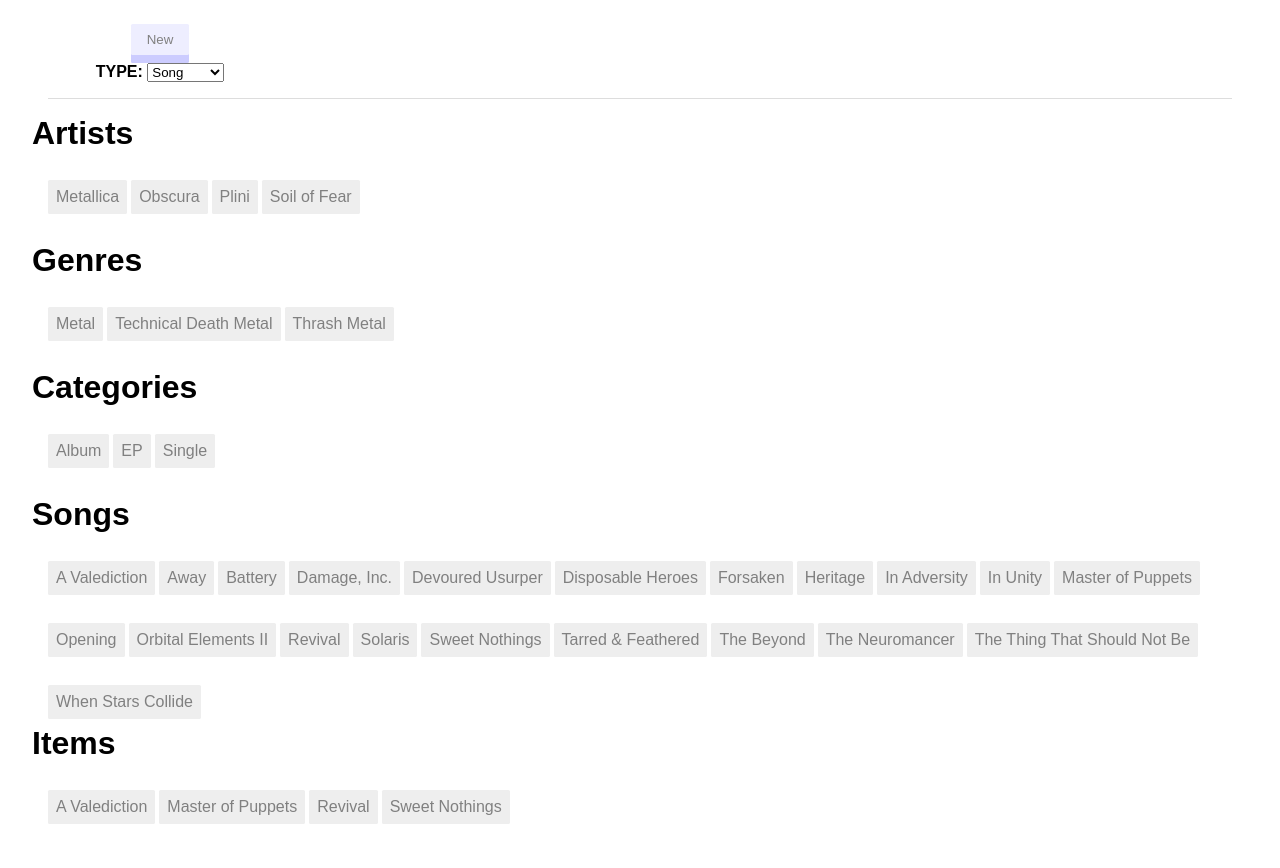
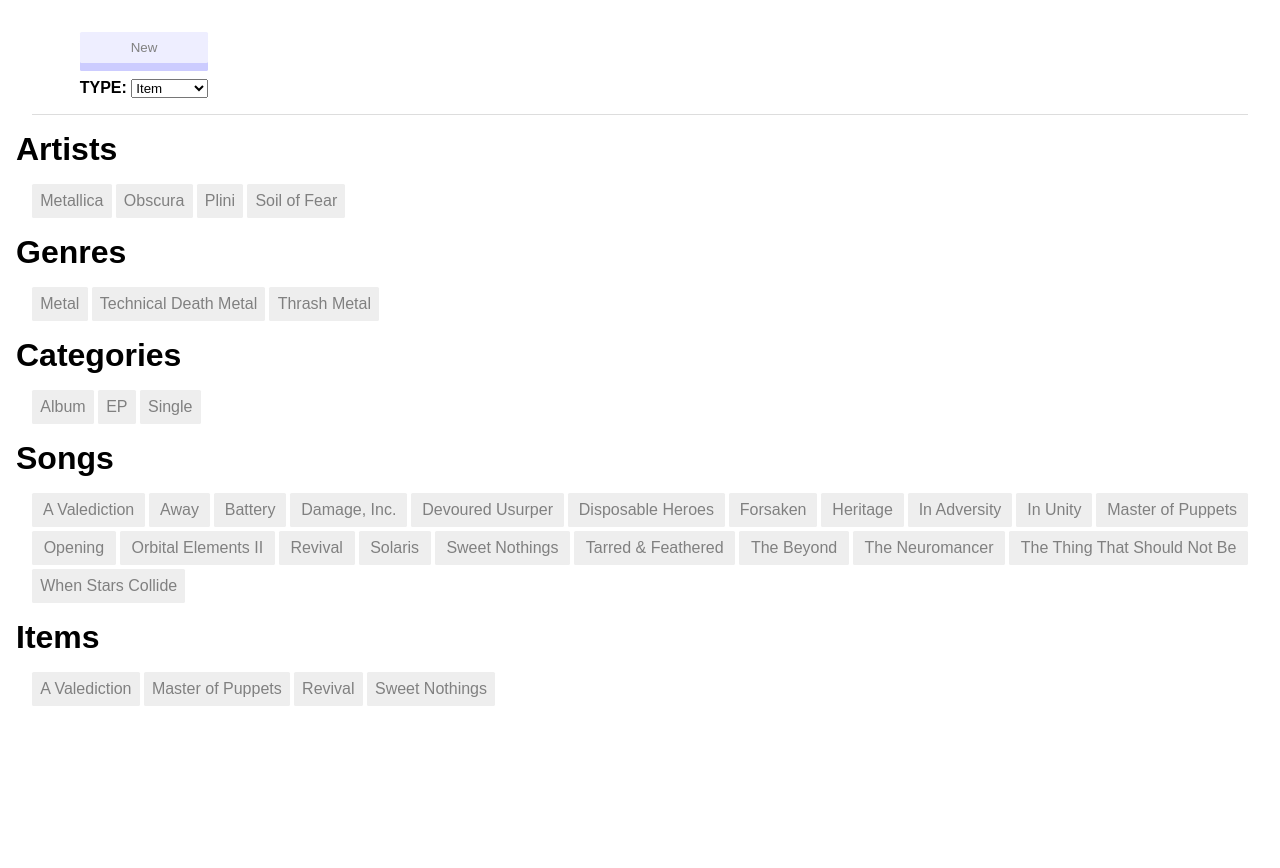
Before and after one commit to spobb/records4sale, a PHP site: page /admin/index.php in a window 1280 px wide. After the commit the page ends 706 px from the top, so only its background shows below. Run offline with PHP 8.4, Linux system fonts and the light colour scheme; data comes from the database, SQL or seed files in the repository.

Commit message:
items layout

```diff
--- a/admin/css/style.css
+++ b/admin/css/style.css
@@ -10,7 +10,6 @@
 	font-family: sans-serif;
 }
 main {
-	margin: 1rem;
 	min-height: 100dvh;
 }
 .wrapper {
@@ -19,10 +18,11 @@ main {
 	margin: 1rem;
 }
 .button {
+	min-width: 8rem;
 	border: none;
 	display: inline-block;
 	padding: 0.5rem 1rem;
-	margin: 0.5rem 1rem;
+	margin: 1rem;
 	text-decoration: none;
 	border-radius: var(--radius);
 	color: gray;
@@ -35,12 +35,11 @@ main {
 	transform: translateY(0.25rem);
 }
 li {
-	margin: 0.75rem 0;
-	width: fit-content;
 	border: none;
-	padding: 0.5rem;
 	border-radius: var(--radius);
 	background-color: #eee;
+	flex: content;
+	text-align: center;
 	/* box-shadow: 0 0.5rem 0 0 #ccc; */
 }
 /* li:hover {
@@ -48,8 +47,13 @@ li {
 	transform: translateY(0.25rem);
 } */
 li > a {
+	padding: 0.5rem;
+	display: block;
 	text-decoration: none;
 	color: gray;
+}
+a {
+	text-align: center;
 }
 label {
 	text-transform: uppercase;
@@ -69,11 +73,14 @@ input:focus {
 ul {
 	display: flex;
 	flex-flow: wrap;
-	align-items: flex-start;
-	max-height: 20vh;
+	justify-content: space-between stretch;
 	list-style: none;
 	margin: 1rem;
 	gap: 0.25rem;
+}
+ul::after {
+	content: '';
+	flex-grow: 2000;
 }
 hr {
 	border: 0;
@@ -95,6 +102,3 @@ form {
 [readonly]:hover {
 	background: #e55;
 }
-option[selected] {
-	background: #ccc;
-}
--- a/admin/listing.php
+++ b/admin/listing.php
@@ -4,11 +4,11 @@
         <input type="hidden" name="page" value="edit">
         <label>Type:
             <select name="type">
+                <option value="item" selected>Item</option>
+                <option value="song">Song</option>
                 <option value="artist">Artist</option>
                 <option value="genre">Genre</option>
                 <option value="category">Category</option>
-                <option value="song" selected>Song</option>
-                <option value="item">Item</option>
             </select>
         </label>
     </form>
--- a/public/css/r4s.css
+++ b/public/css/r4s.css
@@ -343,9 +343,11 @@ button:hover {
 }
 .artist {
 	font-size: 0.9rem;
-	color: var(--accent);
 	/* text-decoration: none; */
 	transition: color 250ms;
+	width: fit-content;
+	background: text center/100% linear-gradient(45deg, #ca4246, #a7489b);
+	color: transparent;
 }
 .artist:hover {
 	color: var(--accent-hover) !important;
@@ -438,6 +440,7 @@ body > footer {
 	box-shadow: 0 -4px 10px -2px var(--transp);
 	background-color: var(--header-bg);
 	padding: 1rem;
+	margin-top: 2rem;
 }
 .footer {
 	display: grid;
```
